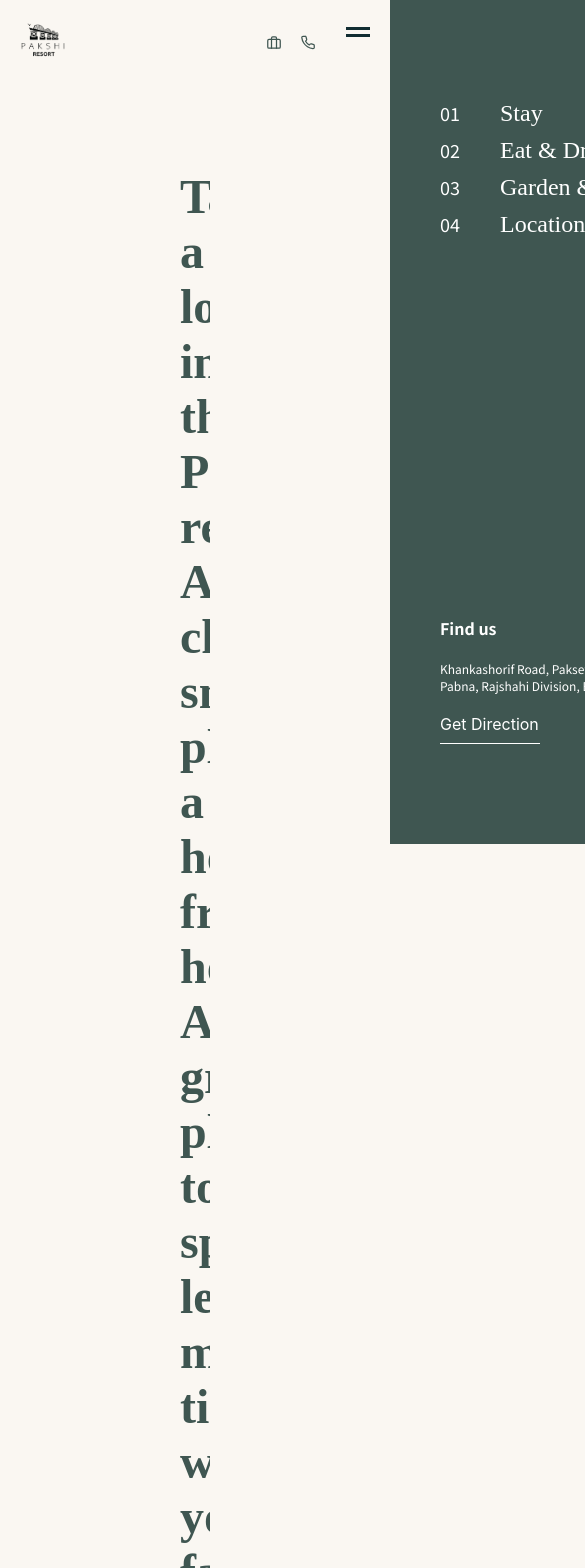
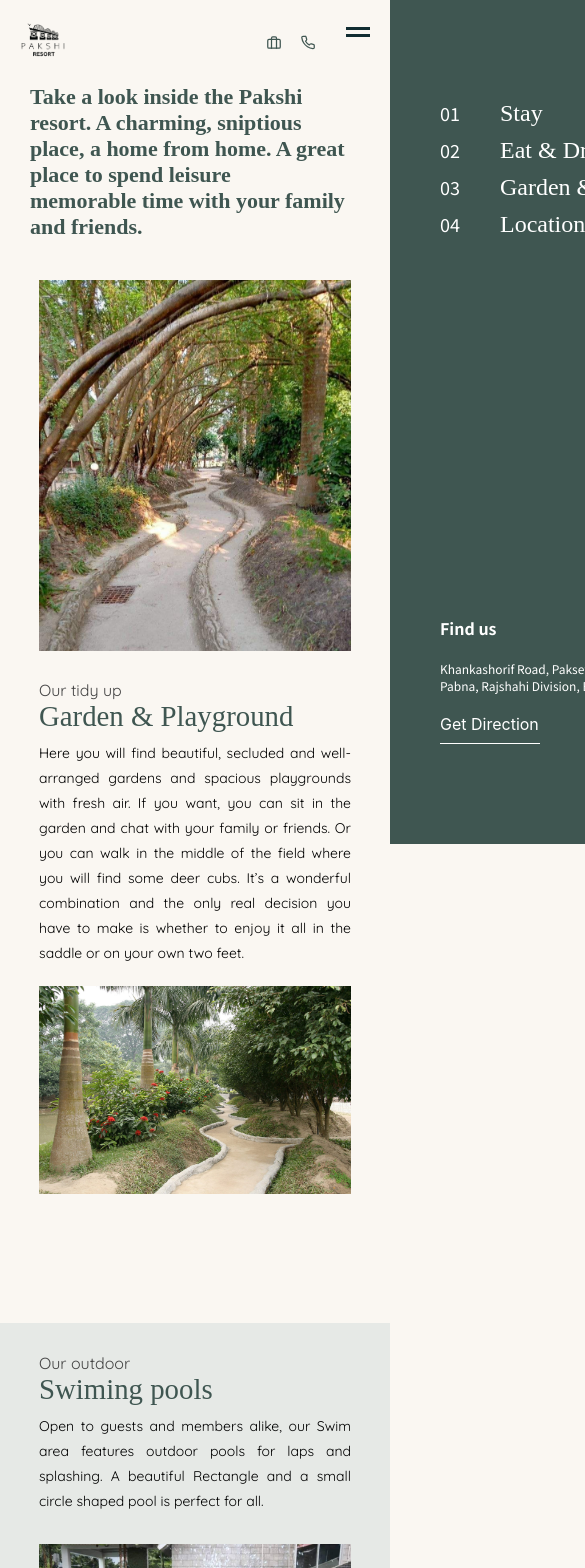
Before and after one commit to Dhruba10414/pakshi_resort, a React (Create React App) app in the folder frontend/: page /facilities in a window 390 px wide. Shown: the top 1568 px of the page, 585 px wide, since content can reach past the window. Built offline with nearby package versions, Linux system fonts and the light colour scheme; a web font is replaced by a local one.

Commit message:
UPDATE: facilities page for mobile devices.

```diff
--- a/frontend/src/styles/pages/Facilities.scss
+++ b/frontend/src/styles/pages/Facilities.scss
@@ -5,13 +5,13 @@
 
   &__heading {
     padding: 20vh 180px 10vh 180px;
-    font-size: 1.5rem;
+    @include media("<=phone") { padding: 10vh 30px 10px 30px; }
     h1 {
       font-family: var(--primary-font);
       color: var(--primary-color);
-      div {
-        overflow: hidden;
-      }
+      font-size: 3rem;
+      @include media("<=phone") { font-size: 22px; }
+      div { overflow: hidden; }
     }
   }
 
@@ -21,17 +21,21 @@
     margin: auto;
     margin-top: 100px;
     position: relative;
+    @include media("<=phone") { margin-top: 30px; }
 
     .first-step,
     .honeymoon-container {
       display: flex;
       justify-content: space-between;
+      flex-wrap: wrap;
       .garden-image,
       .honeymoon-image {
         width: 48%;
         height: 80vh;
+        @include media("<=phone") { width: 100%; height: fit-content;}
         img {
           height: 80vh;
+          @include media("<=phone") { width: 100%; height: auto; }
         }
       }
 
@@ -40,17 +44,20 @@
         width: 48%;
         min-height: 60vh;
         padding-top: 50px;
+        @include media("<=phone") { width: 100%; padding-top: 25px;}
         h3 {
           font-family: var(--quicksand-font);
           font-size: 2rem;
           font-weight: normal;
           color: #444;
+          @include media("<=phone") {font-size: 16px;}
         }
         h2 {
           font-family: var(--primary-font);
           color: var(--primary-color);
           font-size: 3rem;
           font-weight: normal;
+          @include media("<=phone") {font-size: 1.8rem;}
         }
         p {
           width: 80%;
@@ -58,27 +65,36 @@
           font-size: 18px;
           line-height: 25px;
           margin-top: 15px;
+          @include media("<=phone") { width: 100%; font-size: 14px; text-align: justify; margin-top: 8px;}
         }
         img.img-tw {
           width: 90%;
           margin-left: 65px;
           margin-top: 75px;
+          @include media("<=phone") {width: 100%; margin-top: 20px; margin-left: 0;}
         }
         img.landscape{
             width: 65px;
             margin-left: 30%;
             margin-bottom: -35px;
+            @include media("<=phone") {display: none;}
         }
       }
-      .honeymoon-image { text-align: right; }
-      .honeymoon-desc { text-align: right; p{margin-left: auto;}}
-      .honeymoon-desc{ img.honeymoon{width: 55px; margin-right: 30%; margin-bottom: -30px;} }
+      .honeymoon-image { text-align: right; @include media("<=phone") { text-align: left; }}
+      .honeymoon-desc {
+          text-align: right;
+          p{margin-left: auto;}
+          img{@include media("<=phone") { margin-bottom: 30px; }}
+          @include media("<=phone") { text-align: left; }
+        }
+      .honeymoon-desc{ img.honeymoon{width: 55px; margin-right: 30%; margin-bottom: -30px; @include media("<=phone") { display: none; }} }
     }
     img.img-th {
       position: absolute;
       top: 85vh;
       width: 25vw;
       left: 15vw;
+      @include media("<=phone") { display: none; }
     }
   }
   &__honeymoon{ min-height: 100vh; }
@@ -88,6 +104,7 @@
     min-height: 100vh;
     margin-top: 100px;
     background: #e6e9e6;
+    @include media("<=phone") { min-height: fit-content; margin-top: 30px;}
 
     .pool-container,
     .games-container {
@@ -95,25 +112,30 @@
       height: 100vh;
       margin: auto;
       display: flex;
+      flex-wrap: wrap;
       justify-content: space-between;
       align-items: center;
+      @include media("<=phone") { height: fit-content; padding: 30px 0;}
 
       .pool-desc,
       .games-desc {
         width: 49%;
         padding: 100px 0;
         height: fit-content;
+        @include media("<=phone") { width: 100%; padding: 0;}
         h3 {
           font-family: var(--quicksand-font);
           font-size: 2rem;
           font-weight: normal;
           color: #444;
+          @include media("<=phone") { font-size: 16px; }
         }
         h2 {
           font-family: var(--primary-font);
           color: var(--primary-color);
           font-size: 3rem;
           font-weight: normal;
+          @include media("<=phone") { font-size: 1.8rem; }
         }
         p {
           width: 80%;
@@ -121,16 +143,19 @@
           font-size: 18px;
           line-height: 25px;
           margin-top: 15px;
+          @include media("<=phone") { font-size: 14px; text-align: justify; width: 100%; margin-top: 8px; align-items: inherit;}
         }
         img{
             width: 60px;
             margin-left: 30%;
             margin-bottom: -45px;
+            @include media("<=phone") { display: none; }
         }
       }
       .pool-image,
       .games-image {
         width: 49%;
+        @include media("<=phone") { width: 100%; margin-top: 30px;}
         img{width: 100%;}
       }
     }
```
Also changed, not shown: frontend/src/pages/Facilities.js (+4 -13 lines).
